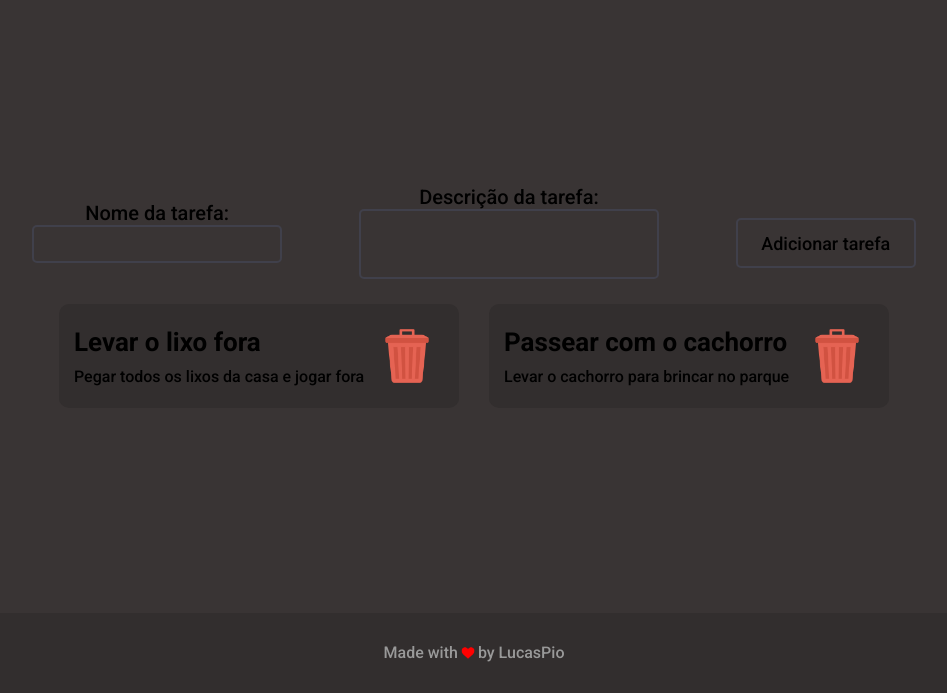
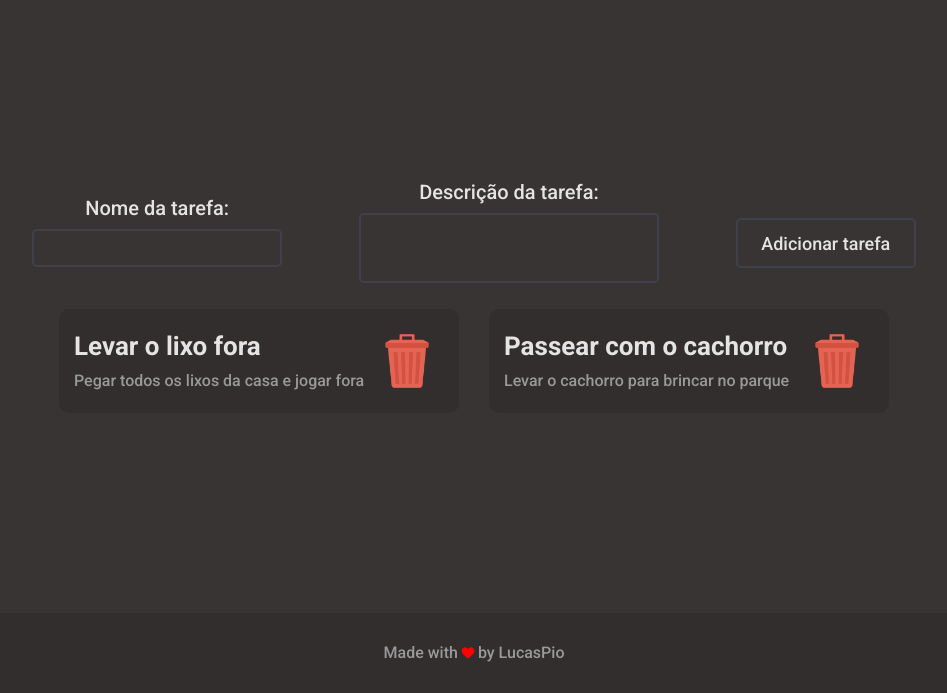
Before and after one commit to LukasPio/MyQuests, a website: page index.html in a window 1280 px wide. Shown: the part 107-800 px from the top of the page, without its empty margins (166-1113 px from the left). Drawn offline with Linux system fonts and the light colour scheme.

Commit message:
alterando color: titulo/description/label

```diff
--- a/sass/colors/colors.scss
+++ b/sass/colors/colors.scss
@@ -1,2 +1,3 @@
 $primary-font-color: #999999;
 $secondary-background-color: #322e2e;
+$secondary-font-color: #e5e4e4;
--- a/sass/design/content.scss
+++ b/sass/design/content.scss
@@ -8,6 +8,7 @@
     outline: none;
   }
   padding: 5px;
+  color: $secondary-font-color;
 }
 
 .content {
@@ -45,12 +46,14 @@
 }
 
 .task-title {
+  color: $secondary-font-color;
   margin-bottom: 10px;
   font-size: 26px;
 }
 
 .task-description {
   font-size: 16px;
+  color: $primary-font-color;
 }
 
 .tasks {
@@ -81,11 +84,19 @@
   border: solid #40404b 2px;
   font-size: 18px;
   min-width: 180px;
+  color: $secondary-font-color;
 
   &:hover {
     filter: brightness(1.1);
     scale: (1.1);
     cursor: pointer;
+  }
+}
+
+.newTaskInfo {
+  label {
+    color: $secondary-font-color;
+    margin-bottom: 9px;
   }
 }
 
```
Also changed, not shown: css/style.css, 1 other file.
